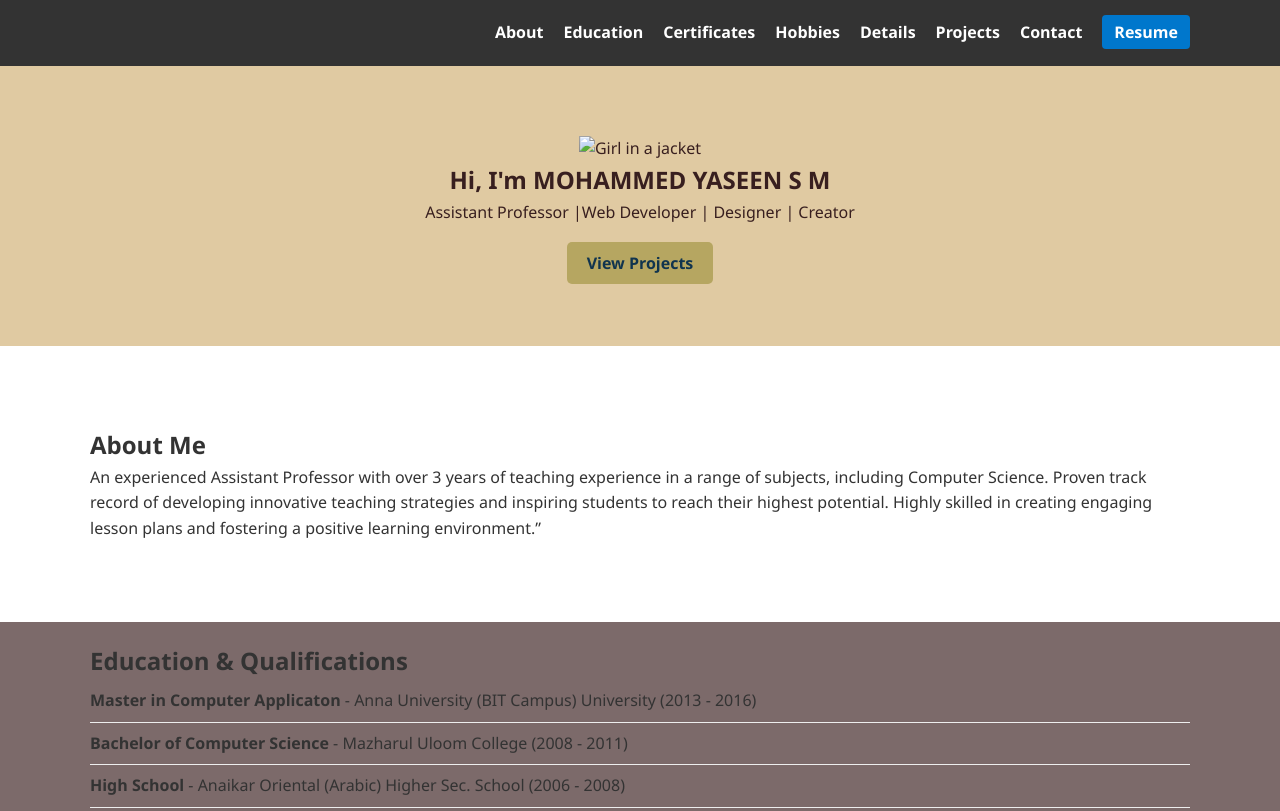
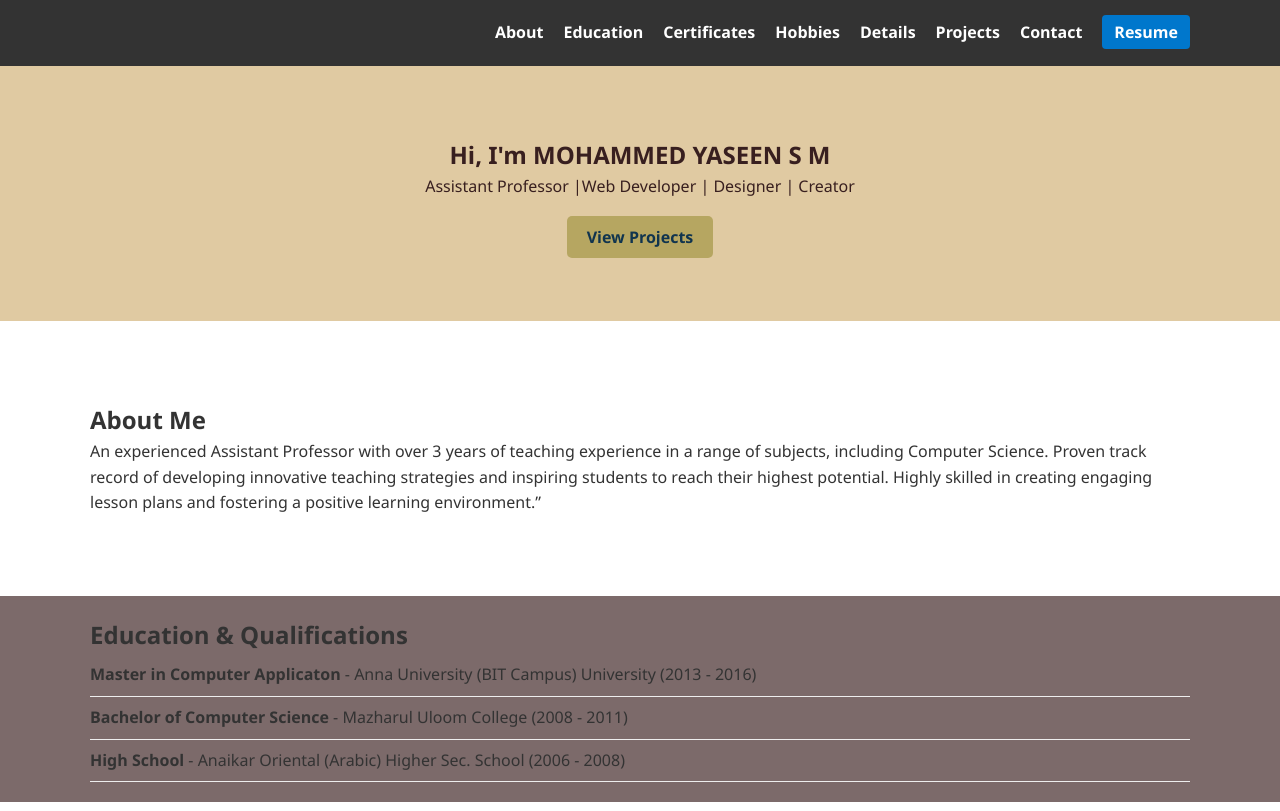
Before and after one commit to TuFiYa/Digital-Portfolio, a plain HTML site: page index.html in a window 1280 px wide. Shown: the top 811 px of the page. Drawn offline with Linux system fonts and the light colour scheme.

Commit message:
Update index.html

```diff
--- a/index.html
+++ b/index.html
@@ -29,7 +29,6 @@
 
     <section class="hero">
       <div class="container">
-        <img src="img_girl.jpg" alt="Girl in a jacket" width="500" height="600">
         <h2>Hi, I'm MOHAMMED YASEEN S M</h2>
         <p>Assistant Professor |Web Developer | Designer | Creator</p>
         <br />
```
